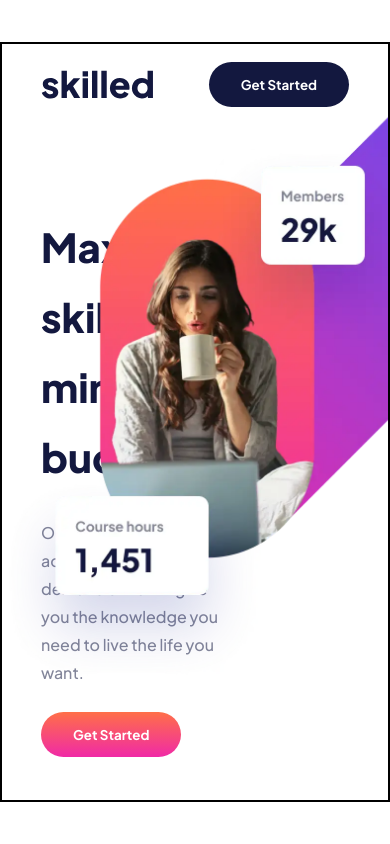
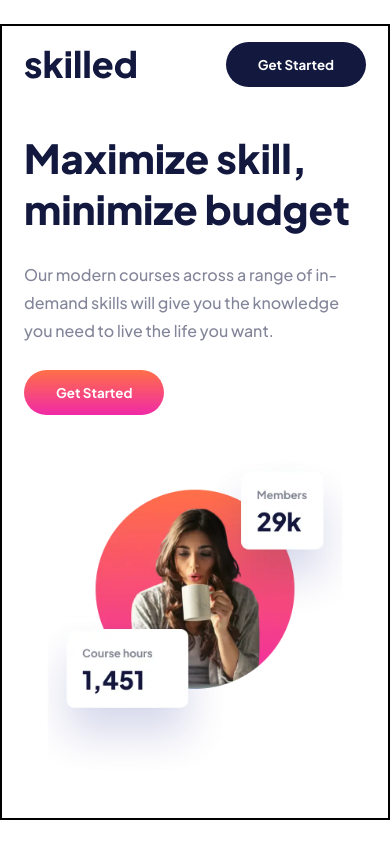
Before and after one commit to NataJenkins/skilled-e-learning-landing-page, a React (Vite) app: page / in a window 390 px wide. Built offline with nearby package versions, Linux system fonts and the light colour scheme.

Commit message:
Header Tablet view

```diff
--- a/src/_base.scss
+++ b/src/_base.scss
@@ -23,6 +23,7 @@ $gradient-2: linear-gradient(180deg, #4851ff 0%, #f02aa6 99.92%);
     line-height: 70px;
     @media (max-width: $bp-tablet) {
         font-size: 40px;
+        line-height: normal;
     }
 }
 .heading-l {
--- a/src/components/MainView/MainView.jsx
+++ b/src/components/MainView/MainView.jsx
@@ -3,6 +3,7 @@ import Button from "../Button/Button";
 import DarkLogo from "../../assets/logo-dark.svg";
 import HeroDesktop from "../../assets/image-hero-desktop@2x.webp";
 import HeroTablet from "../../assets/image-hero-tablet@2x.webp";
+import HeroMobile from "../../assets/image-hero-mobile@2x.webp";
 export default function MainView() {
     return (
         <div className="main-container">
@@ -30,6 +31,7 @@ export default function MainView() {
                             className="image-desktop"
                         />
                         <img src={HeroTablet} alt="" className="image-tablet" />
+                        <img src={HeroMobile} alt="" className="image-mobile" />
                     </div>
                 </div>
             </header>
--- a/src/components/MainView/MainView.scss
+++ b/src/components/MainView/MainView.scss
@@ -56,7 +56,6 @@
                 }
                 .p-m {
                     margin-bottom: 25px;
-                    color: $gray;
                 }
                 .image {
                     top: -245px;
@@ -72,4 +71,30 @@
             }
         }
     }
+    @media (max-width: $bp-mobile) {
+        padding: 16px 22px;
+        header {
+            .nav {
+                margin-bottom: 45px;
+            }
+            .header {
+                .details {
+                    width: 100%;
+                }
+                .image {
+                    position: relative;
+                    top: 0;
+                    right: 0;
+                    &-tablet {
+                        display: none;
+                    }
+                    &-mobile {
+                        width: 100%;
+                        display: block;
+                        margin-top: 40px;
+                    }
+                }
+            }
+        }
+    }
 }
```
